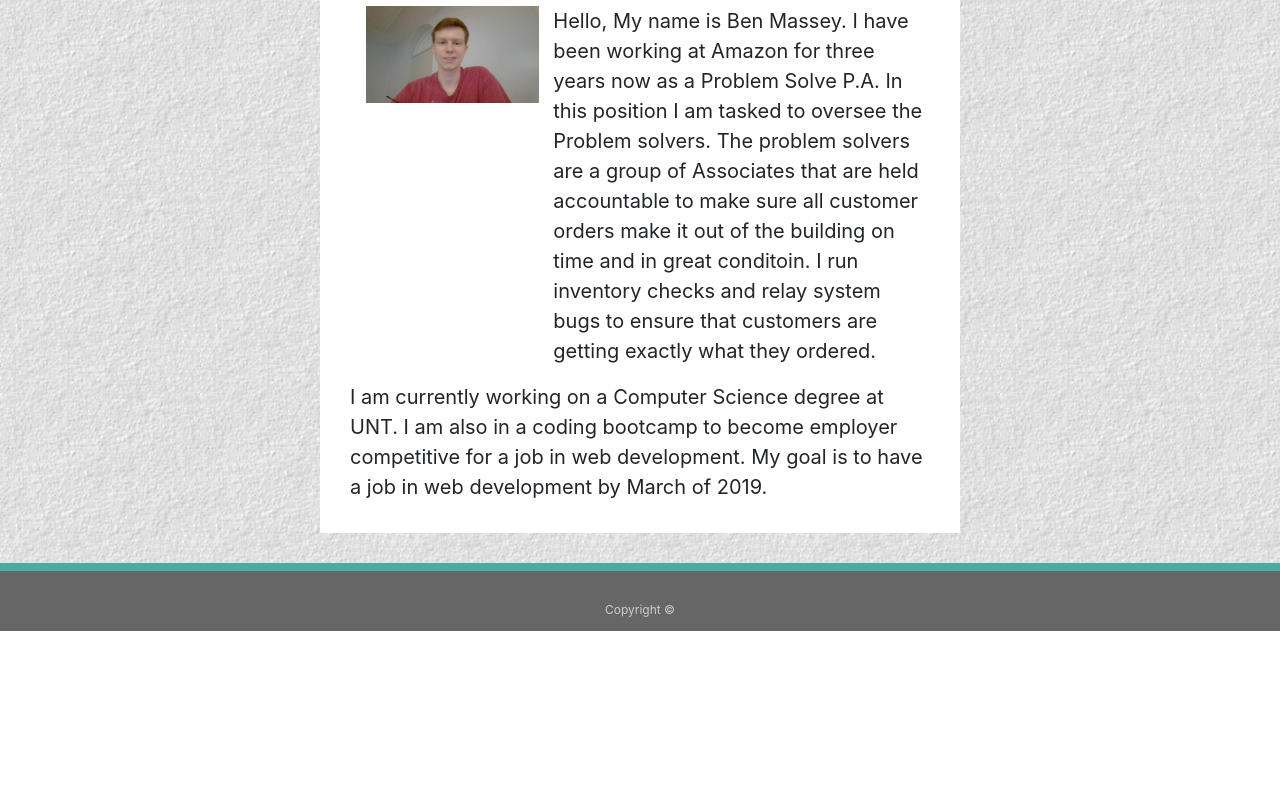
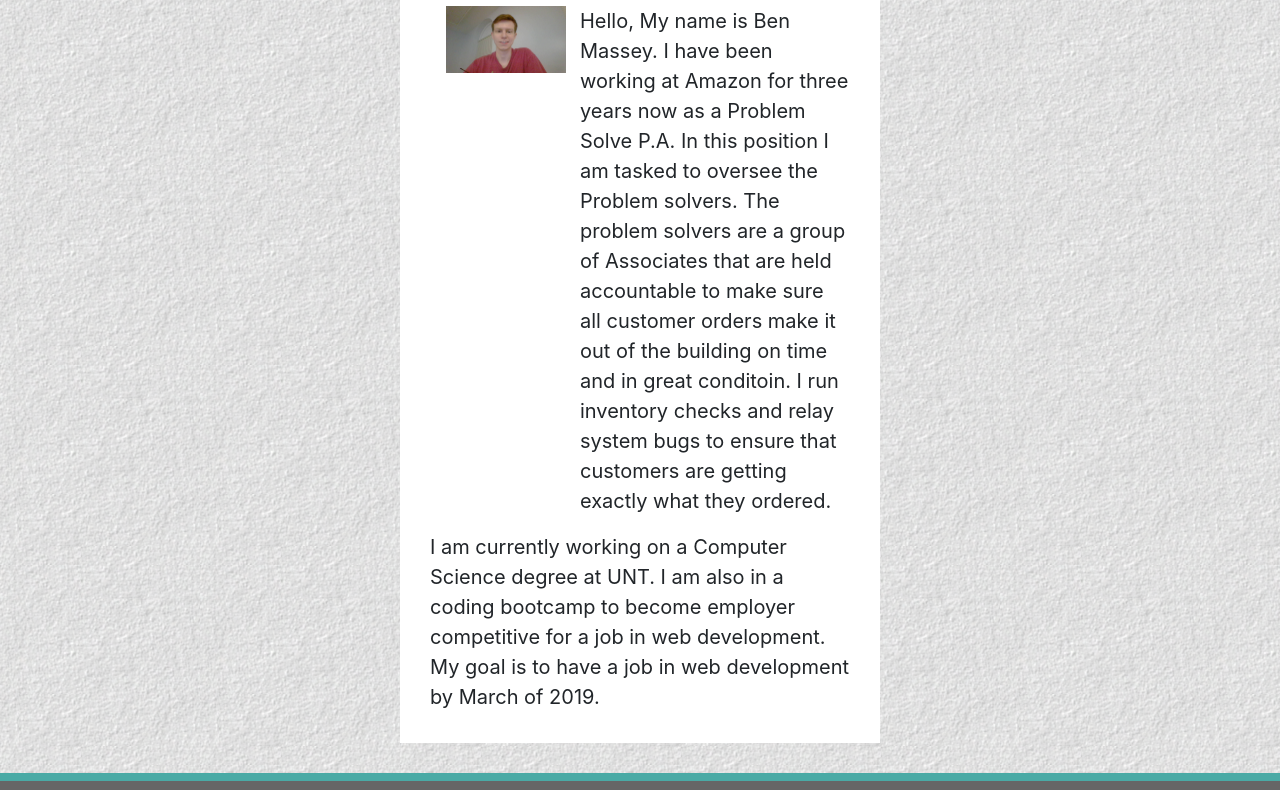
Before and after one commit to Ben-Massey/bootstrap-portfolio.github.io, a plain HTML site: page index.html in a window 1280 px wide. Shown: the part 235-1025 px from the top of the page. Before the commit the page ends 866 px from the top, so only its background shows below. Drawn offline with nearby package versions, Linux system fonts and the light colour scheme.

Commit message:
changed width

```diff
--- a/assets/css/style.css
+++ b/assets/css/style.css
@@ -1,5 +1,5 @@
 .body {
-    width: 640px;
+    width: 480px;
     background-color: white;
     margin: 30px auto;
     padding: 15px;
```
